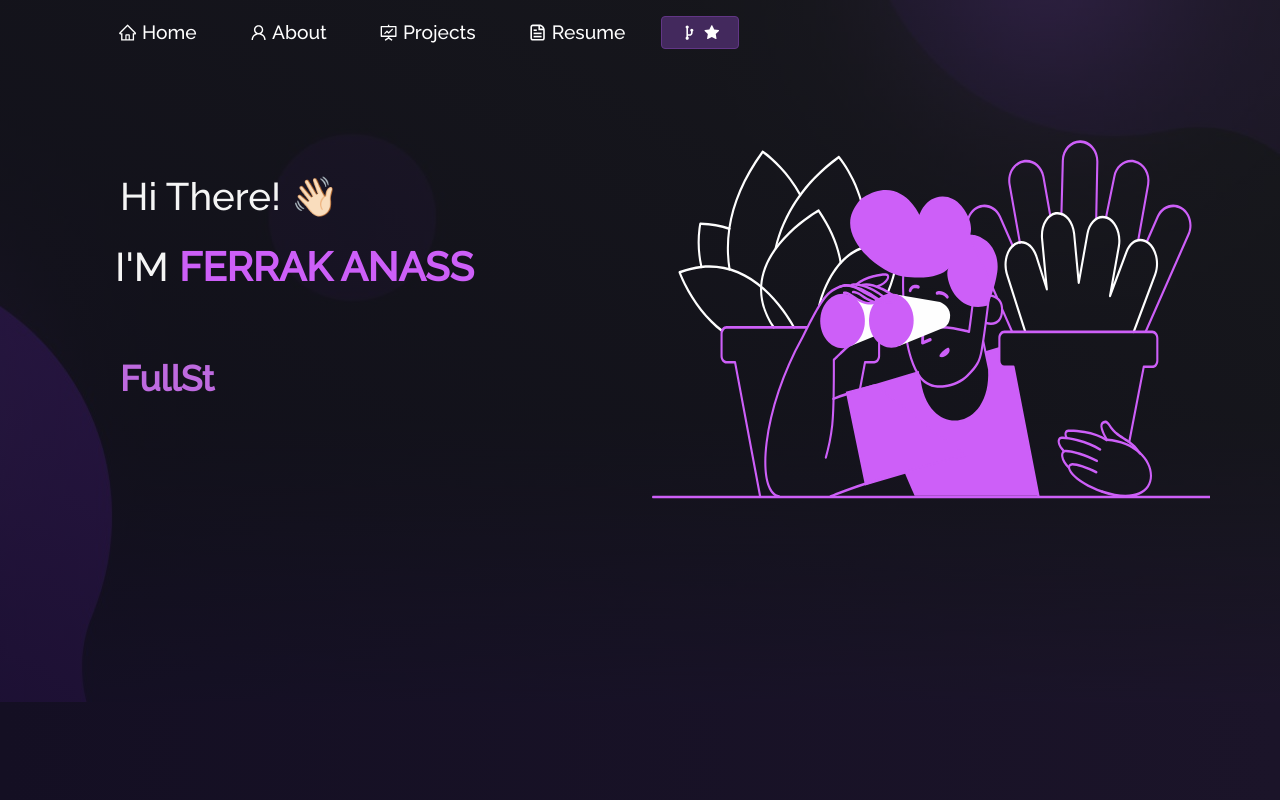
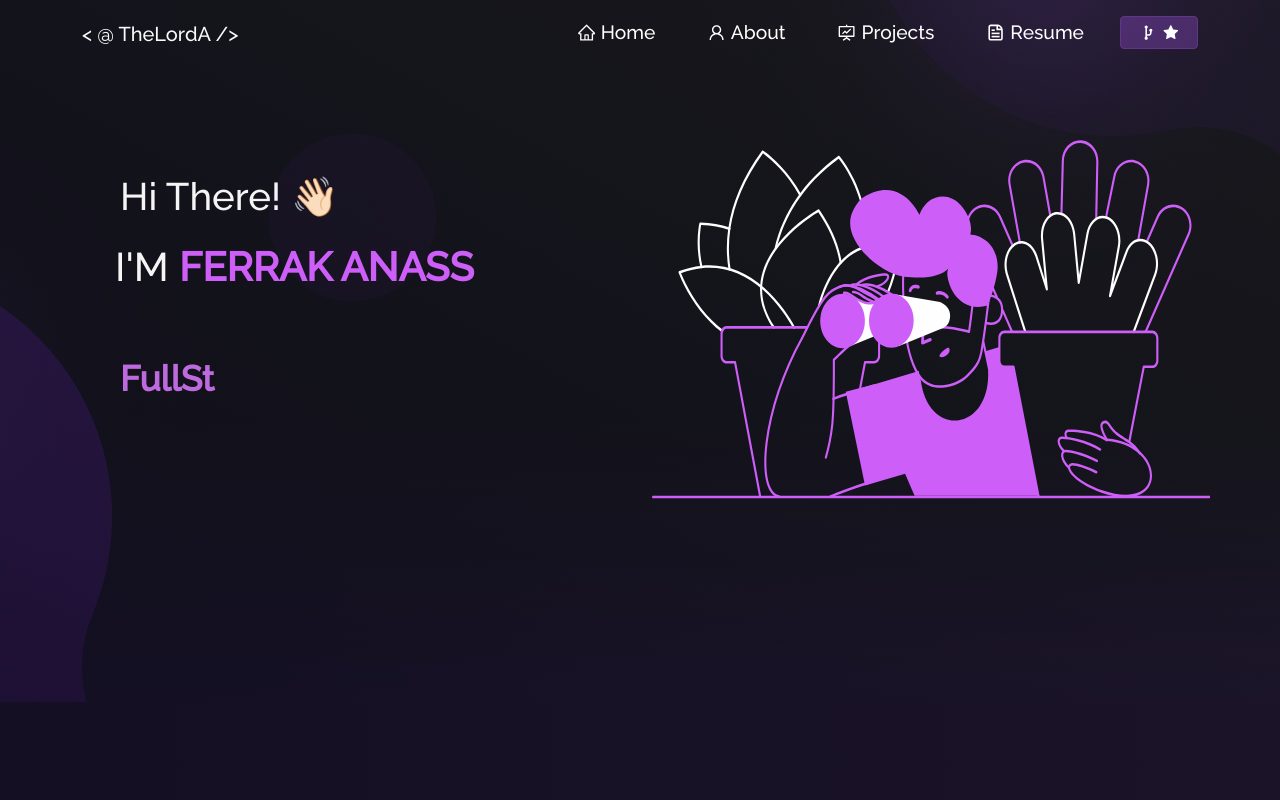
Before and after one commit to TheLordA/Resume, a React (Create React App) app: page / in a window 1280 px wide. Shown: the top 800 px of the page. Built offline with nearby package versions, Linux system fonts and the light colour scheme.

Commit message:
Fix Navbar Display

```diff
--- a/src/components/Navbar.js
+++ b/src/components/Navbar.js
@@ -1,14 +1,11 @@
 import React, { useState } from "react";
+import { Link } from "react-router-dom";
 import Navbar from "react-bootstrap/Navbar";
 import Nav from "react-bootstrap/Nav";
 import Container from "react-bootstrap/Container";
-import logo from "../Assets/logo.png";
 import Button from "react-bootstrap/Button";
-import { Link } from "react-router-dom";
 import { CgGitFork } from "react-icons/cg";
-import { ImBlog } from "react-icons/im";
 import { AiFillStar, AiOutlineHome, AiOutlineFundProjectionScreen, AiOutlineUser } from "react-icons/ai";
-
 import { CgFileDocument } from "react-icons/cg";
 
 const NavBar = () => {
@@ -28,9 +25,9 @@ const NavBar = () => {
 	return (
 		<Navbar expanded={expand} fixed="top" expand="md" className={navColour ? "sticky" : "navbar"}>
 			<Container>
-				{/* <Navbar.Brand href="/">
-					<img src={logo} className="img-fluid logo" alt="brand" />
-				</Navbar.Brand> */}
+				<Navbar.Brand href="/" className="logoType" alt="brand">
+					{"< @ TheLordA />"}
+				</Navbar.Brand>
 				<Navbar.Toggle
 					aria-controls="responsive-navbar-nav"
 					onClick={() => {
@@ -41,7 +38,7 @@ const NavBar = () => {
 					<span></span>
 					<span></span>
 				</Navbar.Toggle>
-				<Navbar.Collapse id="responsive-navbar-nav">
+				<Navbar.Collapse id="responsive-navbar-nav" style={{ flexDirection: " row-reverse" }}>
 					<Nav className="ml-auto" defaultActiveKey="#home">
 						<Nav.Item>
 							<Nav.Link as={Link} to="/" onClick={() => updateExpanded(false)}>
--- a/src/style.css
+++ b/src/style.css
@@ -134,6 +134,9 @@ html {
 }
 
 @media (max-width: 767px) {
+	.logoType {
+		display: none;
+	}
 	.navbar {
 		padding: 1rem 2rem !important;
 		font-size: 1.4rem !important;
```
